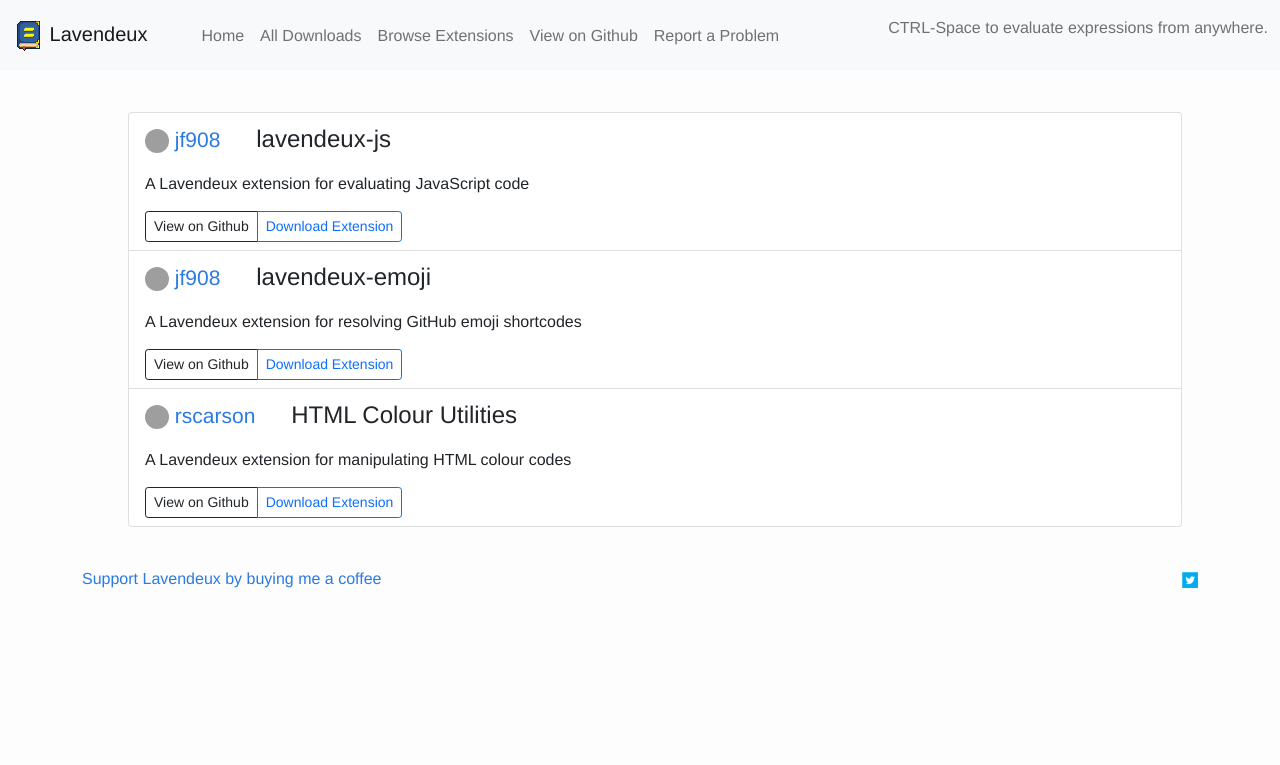
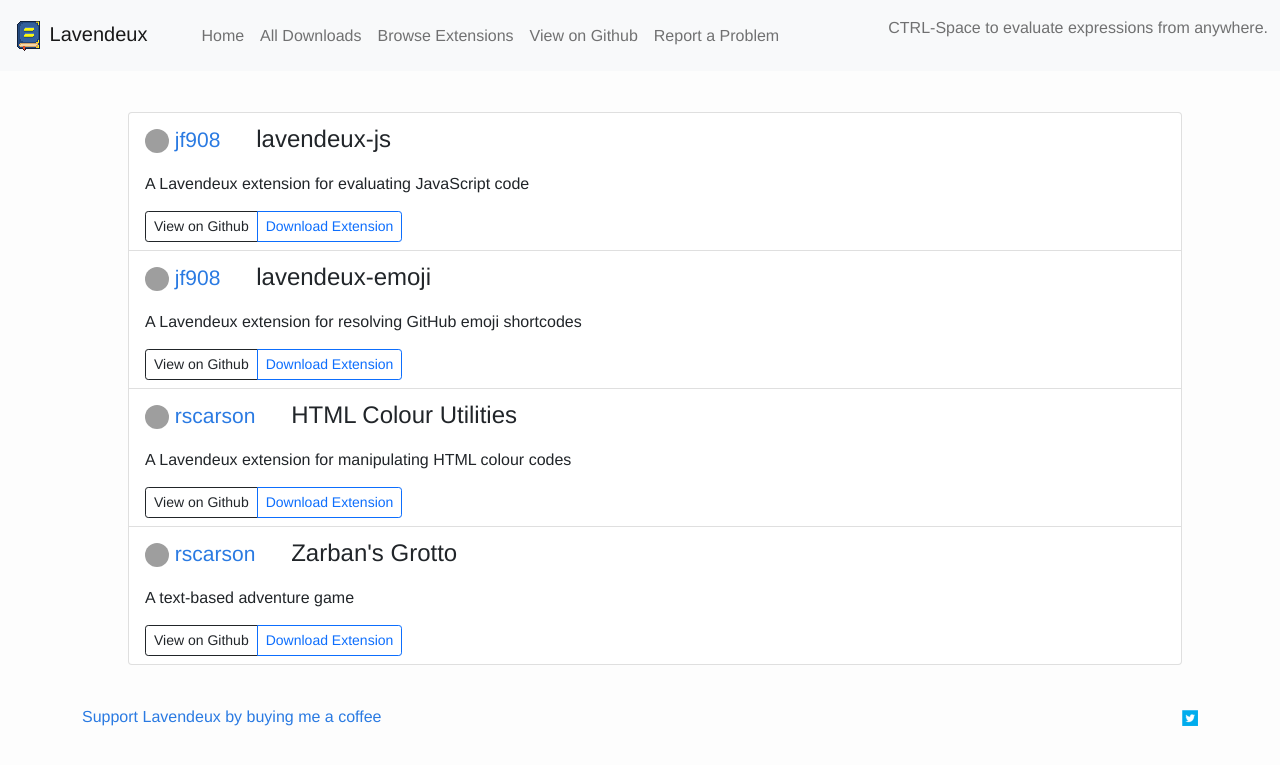
Before and after one commit to rscarson/rscarson.github.io, a Jekyll site: the page built from extensions.html, in a window 1280 px wide. Shown: the top 765 px of the page. Built offline with Jekyll 4.4.1, drawn with Linux system fonts in a browser that asks for light colours; grey boxes are pictures that could not be loaded.

Commit message:
new extension

```diff
--- a/_data/extensions.json
+++ b/_data/extensions.json
@@ -19,5 +19,12 @@
 		"description": "A Lavendeux extension for manipulating HTML colour codes",
 		"github": "https://github.com/rscarson/lavendeux-colour",
 		"download": "https://github.com/rscarson/lavendeux-colour/releases/latest/download/lavendeux-colour.js"
+	},
+	{
+		"name": "Zarban's Grotto",
+		"author": "rscarson",
+		"description": "A text-based adventure game",
+		"github": "https://github.com/rscarson/zarbans-grotto",
+		"download": "https://github.com/rscarson/zarbans-grotto/releases/latest/download/zarbans_grotto.js"
 	}
 ]
```
